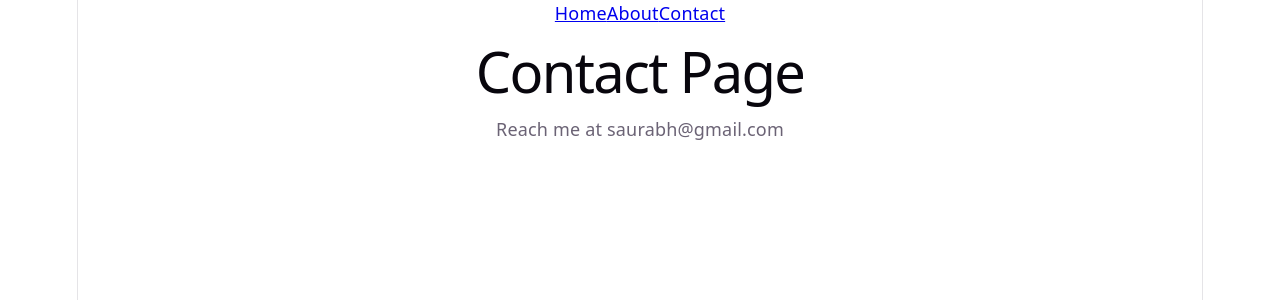
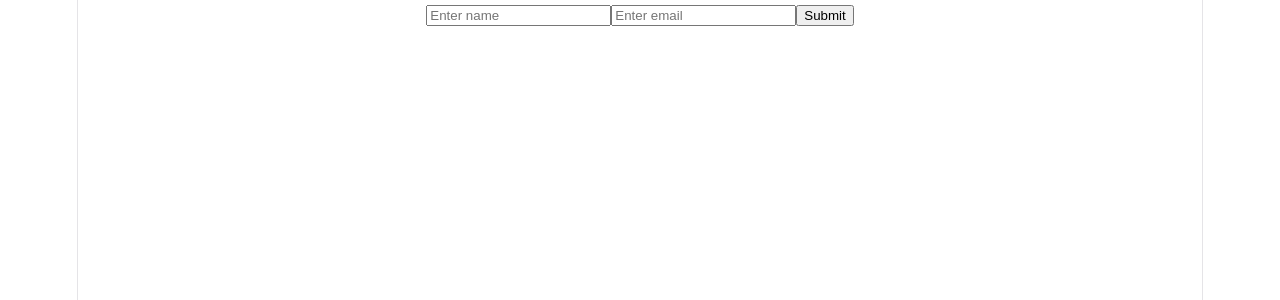
Before and after one commit to SaurabhBytes/React, a React (Vite) app: page /contact in a window 1280 px wide. Shown: the top 300 px of the page. Built offline with nearby package versions, Linux system fonts and the light colour scheme.

Commit message:
React - Forms with controlled components and validation

```diff
--- a/src/App.jsx
+++ b/src/App.jsx
@@ -261,25 +261,37 @@
 
 // export default App
 
-import { BrowserRouter, Routes, Route, Link } from "react-router-dom";
-import Home from './Home'
-import About from "./About";
-import Contact from "./Contact";
+// import { BrowserRouter, Routes, Route, Link } from "react-router-dom";
+// import Home from './Home'
+// import About from "./About";
+// import Contact from "./Contact";
+
+// function App(){
+//   return(
+//     <BrowserRouter>
+//     <nav>
+//       <Link to= "/">Home</Link>
+//       <Link to= "/about">About</Link>
+//       <Link to= "/contact">Contact</Link>
+//       </nav>
+//       <Routes>
+//         <Route path="/" element={<Home/>} />
+//         <Route path="/about" element={<About/>} />
+//         <Route path="/contact" element={<Contact/>} />
+//       </Routes>
+//       </BrowserRouter>
+//   )
+// }
+// export default App
+
+
+import Form from "./Form";
 
 function App(){
   return(
-    <BrowserRouter>
-    <nav>
-      <Link to= "/">Home</Link>
-      <Link to= "/about">About</Link>
-      <Link to= "/contact">Contact</Link>
-      </nav>
-      <Routes>
-        <Route path="/" element={<Home/>} />
-        <Route path="/about" element={<About/>} />
-        <Route path="/contact" element={<Contact/>} />
-      </Routes>
-      </BrowserRouter>
+  <div>
+    <Form/>
+  </div>
   )
 }
 
--- /dev/null
+++ b/src/Form.jsx
@@ -0,0 +1,39 @@
+import { useState } from "react";
+
+function Form(){
+    const [name, setName] = useState('')
+    const [email, setEmail] = useState('')
+
+    function handleSubmit(e){
+        e.preventDefault()
+        console.log(`Name: ${name}, Email: ${email}`)
+    }
+
+    return(
+        <form onSubmit={handleSubmit}>
+            <input type="text"
+            placeholder="Enter name"
+            value={name}
+            onChange={(e) => setName(e.target.value)}
+            />
+
+            <input type="email"
+            placeholder="Enter email"
+            value={email}
+            onChange={(e) => setEmail(e.target.value)}
+            />
+            <button type="submit">Submit</button>
+        </form>
+    )
+
+    function handleSubmit(e){
+        e.preventDefault()
+        if(name === ''){
+            alert('Please enter your name!')
+            return
+        }
+        console.log(`Name: ${name}, Email: ${email}`)
+    }
+}
+
+export default Form
```
